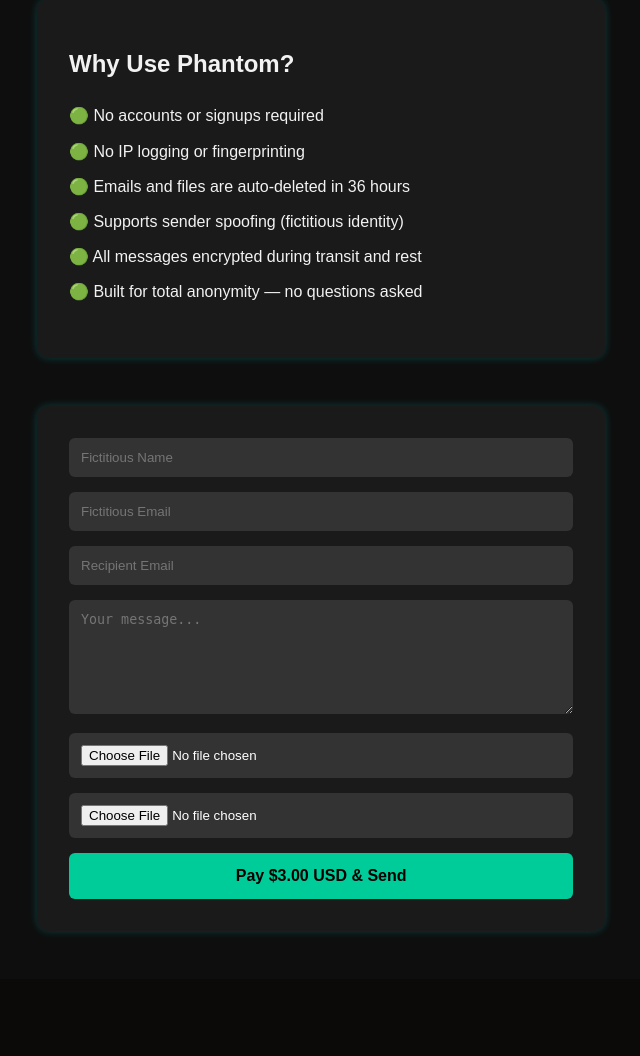
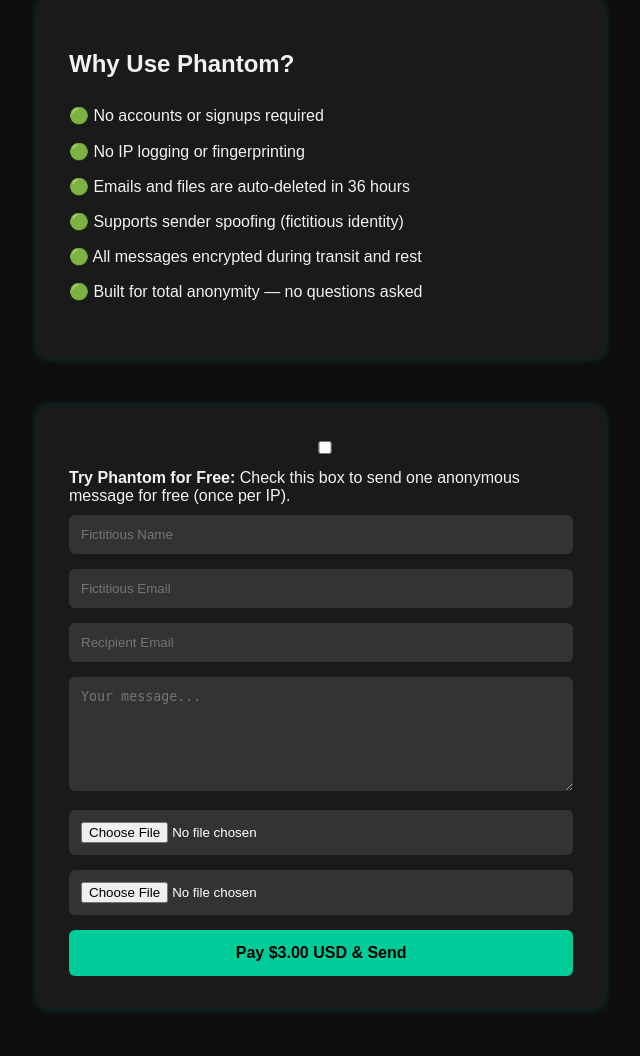
Before and after one commit to Nutsy7976/phantom-email, a Flask app: page / in a window 1280 px wide. Shown: the part 154-1210 px from the top of the page, without its empty margins (11-651 px from the left). Before the commit the page ends 1089 px from the top, so only its background shows below. Run offline with Flask 3, Linux system fonts and the light colour scheme.

Commit message:
Add Free Trial checkbox to index page

```diff
--- a/templates/index.html
+++ b/templates/index.html
@@ -116,7 +116,11 @@
 
     <div class="form-box">
       <form action="/create-checkout-session" enctype="multipart/form-data" method="post">
-        <input name="from_name" placeholder="Fictitious Name" required type="text"/>
+        <label style="display: block; margin-bottom: 10px;">
+  <input type="checkbox" name="free_trial" id="free_trial" style="margin-right: 8px;">
+  <strong>Try Phantom for Free:</strong> Check this box to send one anonymous message for free (once per IP).
+</label>
+<input name="from_name" placeholder="Fictitious Name" required type="text"/>
         <input name="from_email" placeholder="Fictitious Email" required type="email"/>
         <input name="to_email" placeholder="Recipient Email" required type="email"/>
         <textarea name="message" placeholder="Your message..." required rows="6"></textarea>
```
